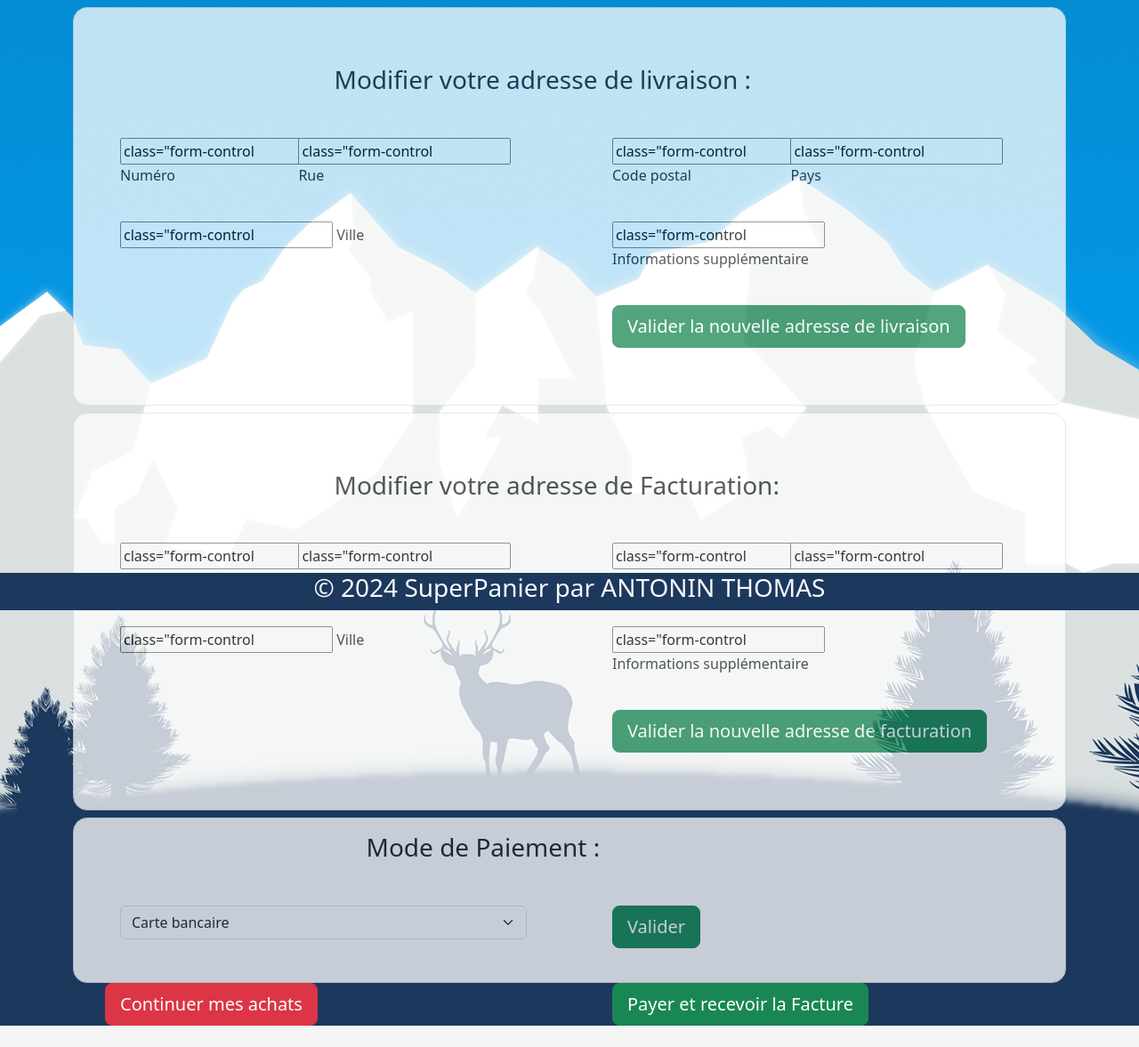
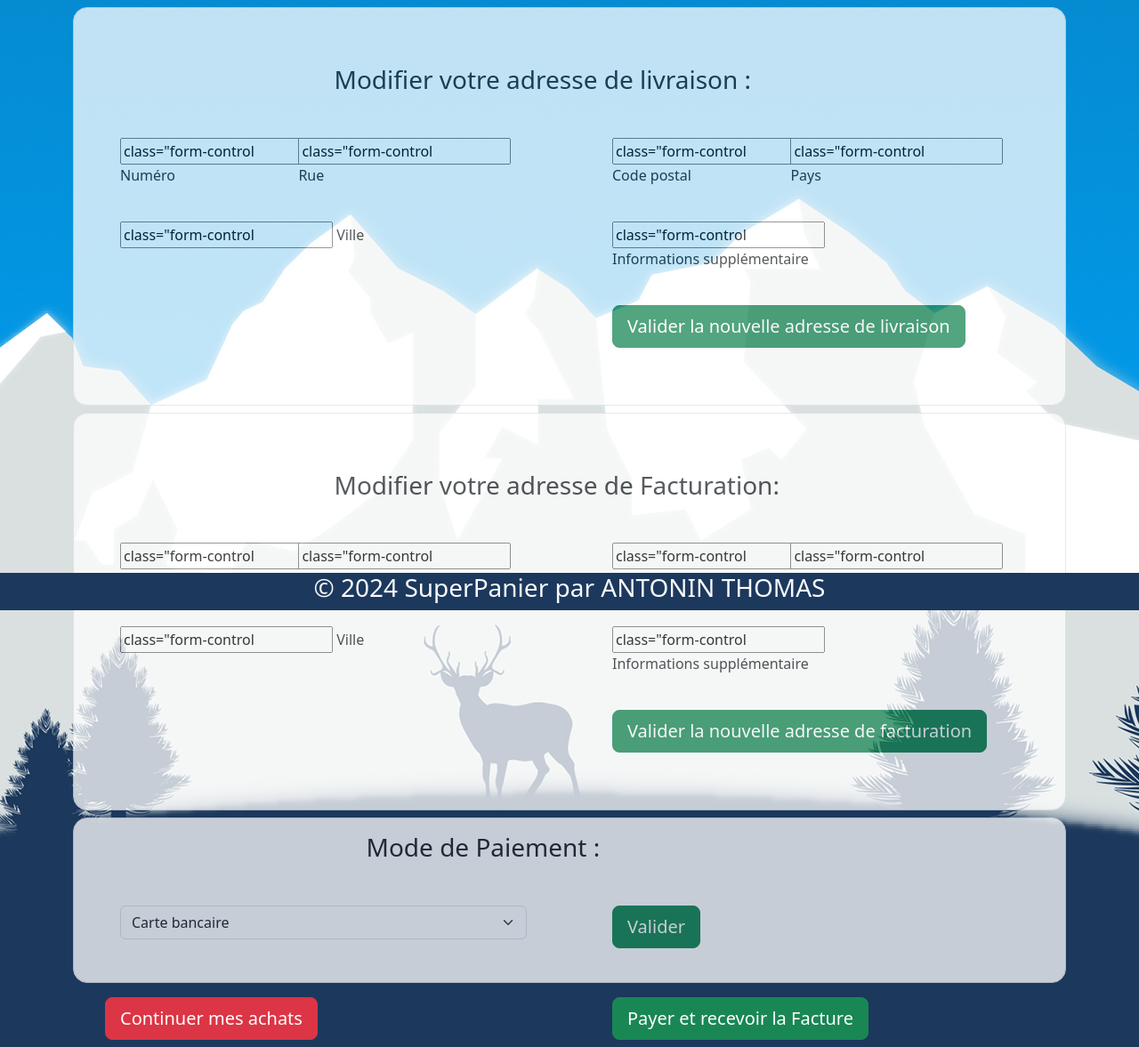
Before and after one commit to antonin-slv/SuperPanier, a PHP site: template vue/paiement.html.twig in a window 1280 px wide. Shown: the part 114-1291 px from the top of the page at 89% size. Before the commit the page ends 1267 px from the top, so only its background shows below. Run offline with PHP 8.4, Linux system fonts and the light colour scheme; the template is opened without the code that fills it, so the values that code supplies are empty; some libraries are stand-ins or nearby versions.

Commit message:
Update payment form layout

```diff
--- a/vue/paiement.html.twig
+++ b/vue/paiement.html.twig
@@ -131,7 +131,7 @@
         </form>
         <!--formulaire pour le mode de paiement-->
         <form action="index.php?page=paiement&action=modifierModePaiement" method="post">
-            <div class="mx-auto mt-2 border border-blue p-3 bg-white opacity-75 rounded-4">
+            <div class="mx-auto my-2 border border-blue p-3 bg-white opacity-75 rounded-4">
                 <div class="row justify-content-md-center">
                     <div class="col-lg-6 px-5">
                         <h3 class="fw-normal mb-5">Mode de Paiement :</h3>
@@ -157,12 +157,12 @@
             </div>
         </form>
         <div class="row justify-content-md-center">
-            <div class="col-lg-6 px-5">
+            <div class="col-lg-6 px-5 my-2">
                 <a href="index.php?page=panier">
                     <button type="button" class="btn btn-danger btn-lg">Continuer mes achats</button>
                 </a>
             </div>
-            <div class="col-lg-6 px-5">
+            <div class="col-lg-6 px-5 my-2">
                 <a href="index.php?action=payerEtFacture" name = 'multiLinksTarget'>
                     <button type="button" class="btn btn-success btn-lg">Payer et recevoir la Facture</button>
                 </a>
```
